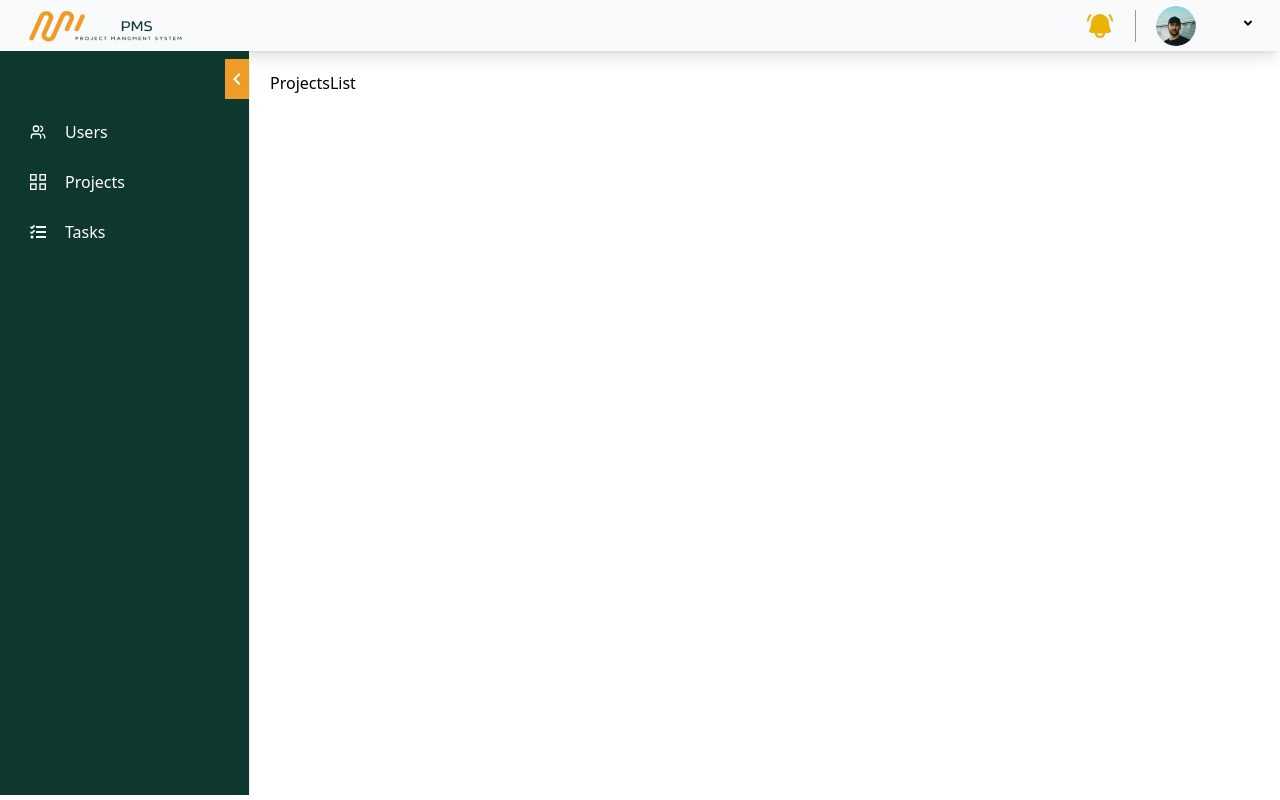
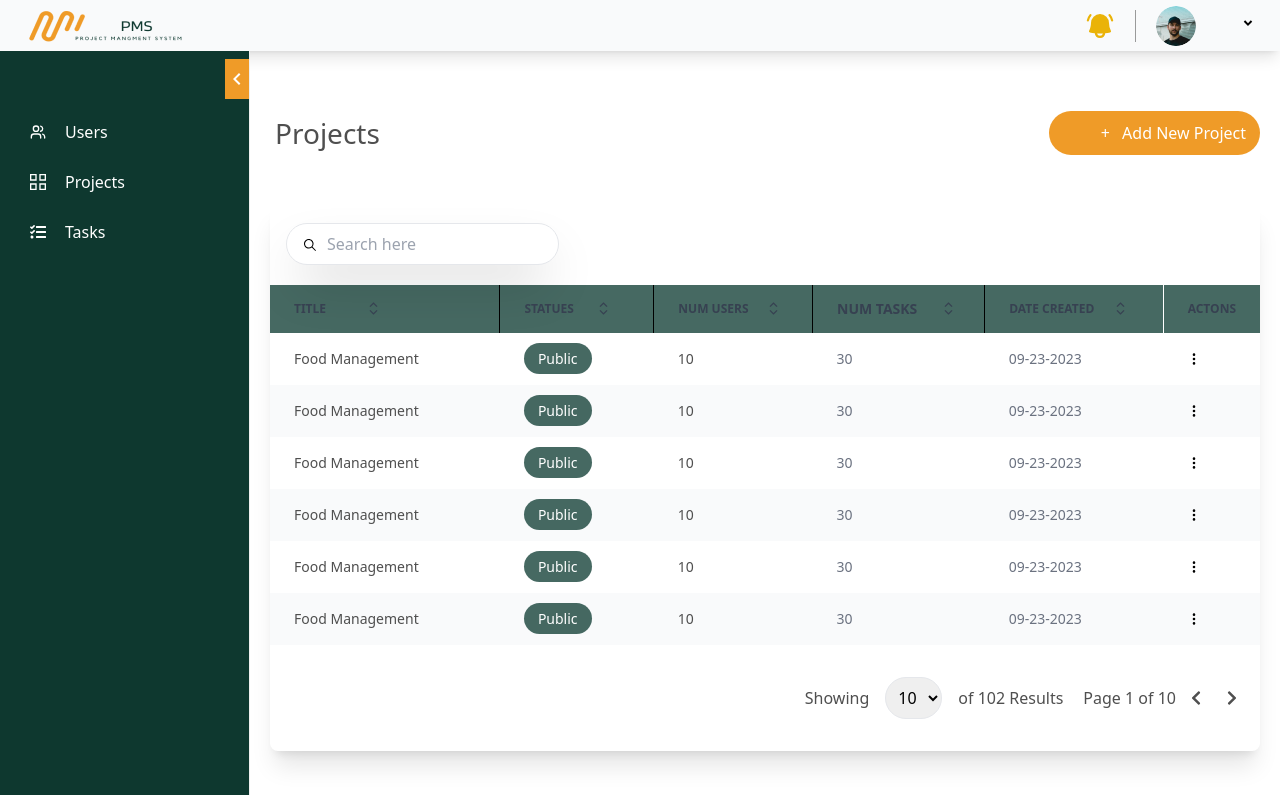
Before and after one commit to ziadyasserr/Project-Management_System, a React (Vite) app: page /projects in a window 1280 px wide. Built offline with nearby package versions, Linux system fonts and the light colour scheme; sample sign-in values are in the browser's storage.

Commit message:
table-ui

```diff
--- a/src/modules/projects/components/ProjectsList/ProjectsList.tsx
+++ b/src/modules/projects/components/ProjectsList/ProjectsList.tsx
@@ -1,7 +1,197 @@
 import React from 'react'
+import { BiExpandVertical } from 'react-icons/bi'
+import { BsThreeDotsVertical } from 'react-icons/bs'
+import { FaChevronLeft, FaChevronRight } from 'react-icons/fa'
+import { IoIosSearch } from 'react-icons/io'
 
 export default function ProjectsList() {
   return (
-    <div>ProjectsList</div>
+
+    <>
+
+      <div className="title flex justify-between items-center mt-10 mb-12 pl-[5px] bg-white">
+        <h3 className='text-[#4F4F4F] font-medium text-[28px]'>Projects</h3>
+        <button className='bg-[#EF9B28] text-white py-[10px] pl-[52px] pr-[14px] rounded-[32px] text-center '><span className='mr-2'>+</span> Add New Project</button>
+      </div >
+      <div className="relative overflow-x-auto shadow-xl sm:rounded-lg mb-10">
+        <div className='w-full bg-white relative'>
+          <input type="search" placeholder='Search here' className=' shadow-2xl pl-10 py-2 focus:outline-none ml-4 my-5 border-[.7px] rounded-[24px]' />
+          <IoIosSearch className='absolute left-8 bottom-8' />
+        </div>
+        <table className="w-full text-sm text-left rtl:text-right text-gray-500 dark:text-gray-400">
+          <thead className="text-xs text-gray-700 uppercase bg-[#315951E5] dark:[#315951E5] dark:text-white ">
+            <tr className=''>
+              <th scope="col" className="px-6 py-4 border-r-[1px] border-black relative">
+                Title
+                <BiExpandVertical className='absolute top-4 left-24 text-[15px]' />
+              </th>
+              <th scope="col" className="px-6 py-3 border-r-[1px] border-black relative">
+                Statues
+                <BiExpandVertical className='absolute top-4 left-24 text-[15px]' />
+              </th>
+              <th scope="col" className="px-6 py-3 border-r-[1px] border-black relative">
+                Num Users
+                <BiExpandVertical className='absolute left-28 top-4 text-[15px]' />
+              </th>
+              <th scope="col" className="px-6 py-3 border-r-[1px] border-black relative text-[14px]">
+                Num Tasks
+                <BiExpandVertical className='absolute left-32 top-4 text-[15px]' />
+              </th>
+              <th scope="col" className="px-6 py-3 relative border-r-[1px] border-white">
+                Date Created
+                <BiExpandVertical className='absolute top-4 left-32 text-[15px] text-center' />
+              </th>
+              <th scope="col" className="px-6 py-3 relative w-[1%]">
+                Actons
+              </th>
+            </tr>
+          </thead>
+          <tbody>
+            <tr className="odd:bg-white odd:dark:bg-white even:bg-gray-50 even:dark:bg-white ">
+              <th scope="row" className="px-6 py-4 font-medium text-[#4F4F4F] whitespace-nowrap dark:text-[#4F4F4F]">
+                Food Management
+              </th>
+              <td className="px-6 py-4">
+                <a href="" className='bg-[#315951E5] text-white py-[6px] px-[14px] rounded-[16px]'>Public</a>
+              </td>
+              <td className="px-6 py-4 text-[#4F4F4F]">
+                10
+              </td>
+              <td className="px-6 py-4">
+                30
+              </td>
+              <td className="px-6 py-4">
+                09-23-2023
+              </td>
+              <td className="px-6 py-4">
+                <BsThreeDotsVertical className='text-black' />
+              </td>
+            </tr>
+            <tr className="odd:bg-white odd:dark:bg-[#F5F5F5] even:bg-gray-50 even:dark:bg-[#F5F5F5] ">
+              <th scope="row" className="px-6 py-4 font-medium text-[#4F4F4F] whitespace-nowrap dark:text-[#4F4F4F]">
+                Food Management
+              </th>
+              <td className="px-6 py-4">
+                <a href="" className='bg-[#315951E5] text-white py-[6px] px-[14px] rounded-[16px]'>Public</a>
+              </td>
+              <td className="px-6 py-4 text-[#4F4F4F]">
+                10
+              </td>
+              <td className="px-6 py-4">
+                30
+              </td>
+              <td className="px-6 py-4">
+                09-23-2023
+              </td>
+              <td className="px-6 py-4">
+                <BsThreeDotsVertical className='text-black' />
+              </td>
+            </tr>
+            <tr className="odd:bg-white odd:dark:bg-white even:bg-gray-50 even:dark:bg-white ">
+              <th scope="row" className="px-6 py-4 font-medium text-[#4F4F4F] whitespace-nowrap dark:text-[#4F4F4F]">
+                Food Management
+              </th>
+              <td className="px-6 py-4">
+                <a href="" className='bg-[#315951E5] text-white py-[6px] px-[14px] rounded-[16px]'>Public</a>
+              </td>
+              <td className="px-6 py-4 text-[#4F4F4F]">
+                10
+              </td>
+              <td className="px-6 py-4">
+                30
+              </td>
+              <td className="px-6 py-4">
+                09-23-2023
+              </td>
+              <td className="px-6 py-4">
+                <BsThreeDotsVertical className='text-black' />
+              </td>
+            </tr>
+            <tr className="odd:bg-white odd:dark:bg-[#F5F5F5] even:bg-gray-50 even:dark:bg-[#F5F5F5] ">
+              <th scope="row" className="px-6 py-4 font-medium text-[#4F4F4F] whitespace-nowrap dark:text-[#4F4F4F]">
+                Food Management
+              </th>
+              <td className="px-6 py-4">
+                <a href="" className='bg-[#315951E5] text-white py-[6px] px-[14px] rounded-[16px]'>Public</a>
+              </td>
+              <td className="px-6 py-4 text-[#4F4F4F]">
+                10
+              </td>
+              <td className="px-6 py-4">
+                30
+              </td>
+              <td className="px-6 py-4">
+                09-23-2023
+              </td>
+              <td className="px-6 py-4">
+                <BsThreeDotsVertical className='text-black' />
+              </td>
+            </tr>
+            <tr className="odd:bg-white odd:dark:bg-white even:bg-gray-50 even:dark:bg-white ">
+              <th scope="row" className="px-6 py-4 font-medium text-[#4F4F4F] whitespace-nowrap dark:text-[#4F4F4F]">
+                Food Management
+              </th>
+              <td className="px-6 py-4">
+                <a href="" className='bg-[#315951E5] text-white py-[6px] px-[14px] rounded-[16px]'>Public</a>
+              </td>
+              <td className="px-6 py-4 text-[#4F4F4F]">
+                10
+              </td>
+              <td className="px-6 py-4">
+                30
+              </td>
+              <td className="px-6 py-4">
+                09-23-2023
+              </td>
+              <td className="px-6 py-4">
+                <BsThreeDotsVertical className='text-black' />
+              </td>
+            </tr>
+            <tr className="odd:bg-white odd:dark:bg-[#F5F5F5] even:bg-gray-50 even:dark:bg-[#F5F5F5] ">
+              <th scope="row" className="px-6 py-4 font-medium text-[#4F4F4F] whitespace-nowrap dark:text-[#4F4F4F]">
+                Food Management
+              </th>
+              <td className="px-6 py-4">
+                <a href="" className='bg-[#315951E5] text-white py-[6px] px-[14px] rounded-[16px]'>Public</a>
+              </td>
+              <td className="px-6 py-4 text-[#4F4F4F]">
+                10
+              </td>
+              <td className="px-6 py-4">
+                30
+              </td>
+              <td className="px-6 py-4">
+                09-23-2023
+              </td>
+              <td className="px-6 py-4">
+                <BsThreeDotsVertical className='text-black' />
+              </td>
+            </tr>
+          </tbody>
+        </table>
+            <div className='py-8  flex justify-end items-center gap-5  w-full'>
+                <div className='flex justify-between items-center gap-4'>
+                <span className='text-[#4F4F4F]'>Showing</span>
+                <select name="" id="" className='border-[1px] rounded-[24px] p-2'>
+                  <option value="" className='text-[#4F4F4F]'>10</option>
+                  <option value="" className='text-[#4F4F4F]'>9</option>
+                  <option value="" className='text-[#4F4F4F]'>8</option>
+                  <option value="" className='text-[#4F4F4F]'>7</option>
+                  <option value="" className='text-[#4F4F4F]'>6</option>
+                </select>
+                <span className='text-[#4F4F4F]'>of 102 Results</span>
+                </div>
+
+                <div className='flex justify-end items-center mr-5'>
+                  <span className='text-[#4F4F4F] mr-3'>Page 1 of 10</span>
+                  <div className='flex gap-5'>
+                  <FaChevronLeft className='text-[#4F4F4F]'/>
+                  <FaChevronRight className='text-[#4F4F4F]'/>
+                  </div>
+                </div>
+            </div>
+      </div>
+    </>
+
   )
 }
```
